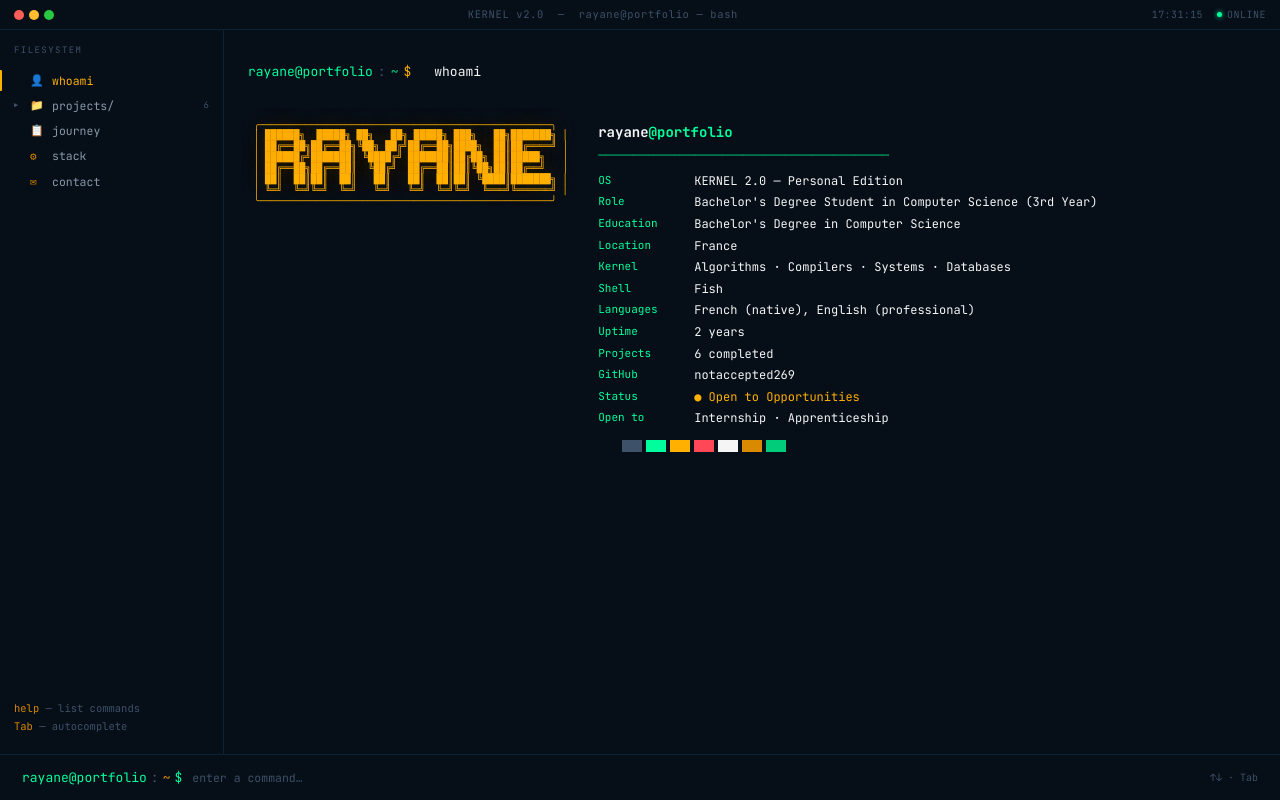
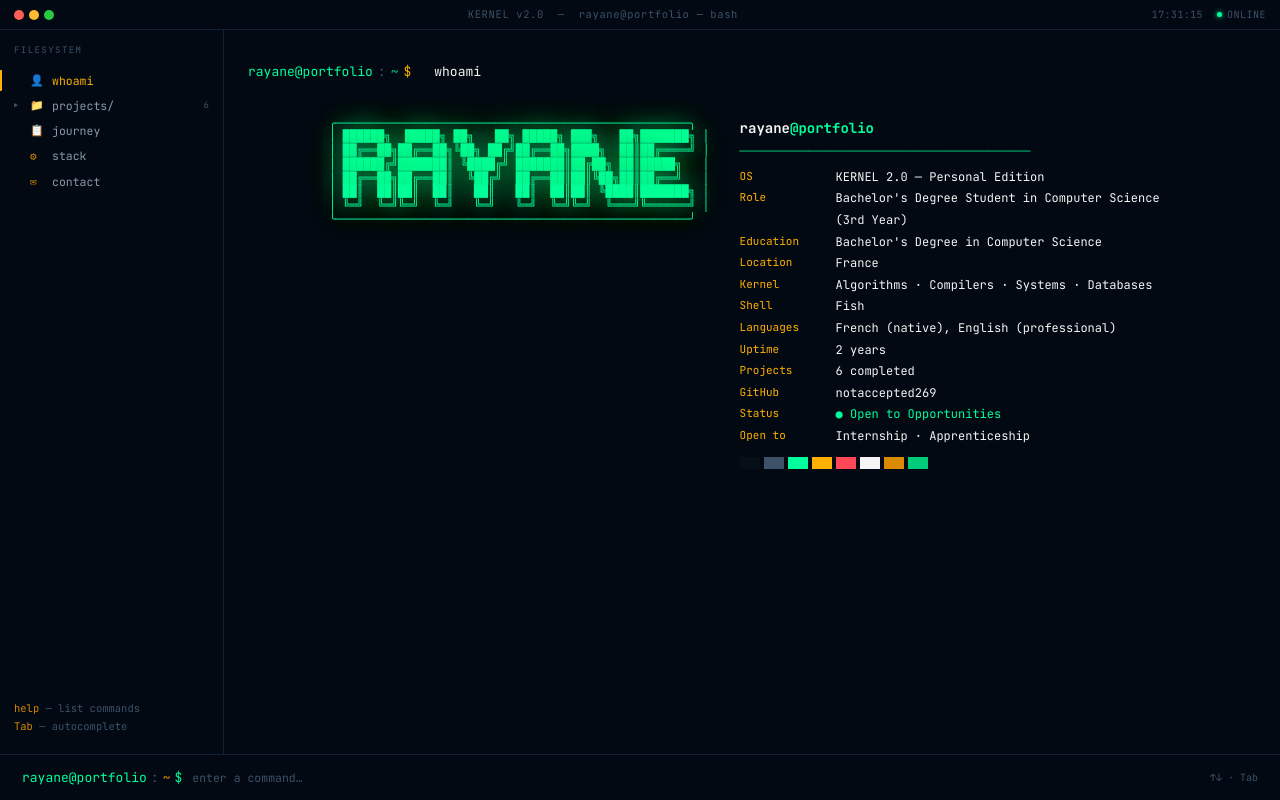
Before and after one commit to notaccepted269/portfolio---Rayane, a website built with Vite: page index.html in a window 1280 px wide. Built offline with nearby package versions, Linux system fonts and the light colour scheme.

Commit message:
ajustement neofetch

```diff
--- a/src/style.css
+++ b/src/style.css
@@ -4,7 +4,7 @@
 /*----------- TOKENS ---------------------*/
 
 :root {
-  --bg: #060e18;
+  --bg: #020912;
   --bg-h: #0b1825;
   --green: #00ff9c;
   --green-d: #00cc7a;
--- a/src/styles/terminal.css
+++ b/src/styles/terminal.css
@@ -64,16 +64,32 @@
 /*----------- NEOFETCH ---------------------*/
 .nf {
   display: flex;
-  gap: 30px;
-  padding: 4px 0;
+  flex-direction: column;
+  align-items: center;
+  gap: 16px;
+  margin: 0 auto;
+  max-width: 860px;
 }
+
 .nf-art {
-  color: var(--amber);
-  font-size: 9.5px;
-  line-height: 1.15;
+  display: none;
+  color: var(--green);
+  font-size: 11.5px;
+  line-height: 1.2;
   white-space: pre;
   flex-shrink: 0;
-  text-shadow: 0 0 30px rgba(255, 176, 0, 0.3);
+  text-shadow: 0 0 30px #00cc7a;
+}
+
+@media (min-width: 640px) {
+  .nf {
+    flex-direction: row;
+    gap: 30px;
+    align-items: flex-start;
+  }
+  .nf-art {
+    display: block;
+  }
 }
 .nf-info {
   flex: 1;
@@ -100,7 +116,7 @@
   line-height: 1.8;
 }
 .nf-k {
-  color: var(--green);
+  color: var(--amber);
   min-width: 96px;
   font-size: 11px;
 }
@@ -108,7 +124,7 @@
   color: var(--white);
 }
 .nf-v.av {
-  color: var(--amber);
+  color: var(--green);
 }
 .nf-palette {
   display: flex;
```
